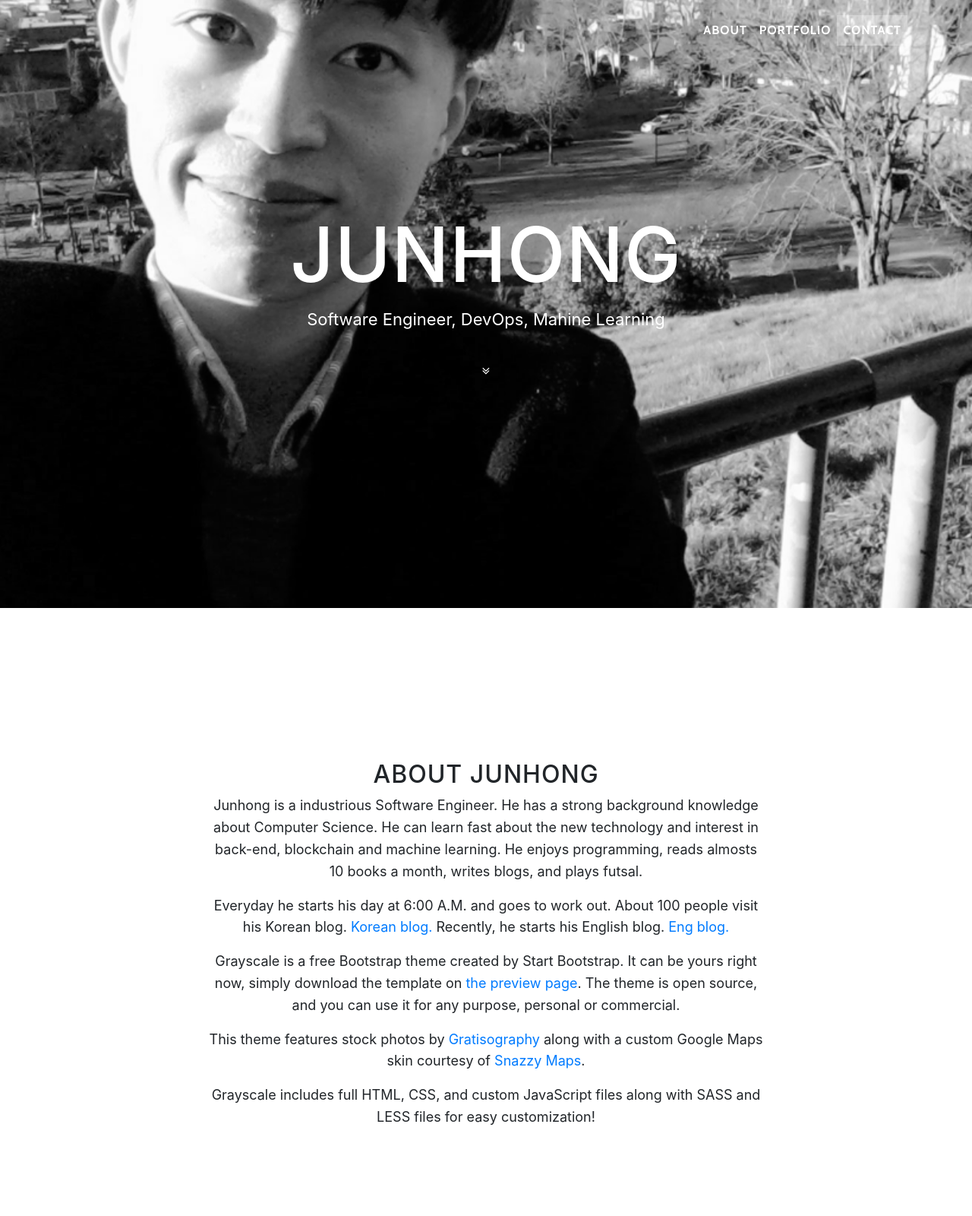
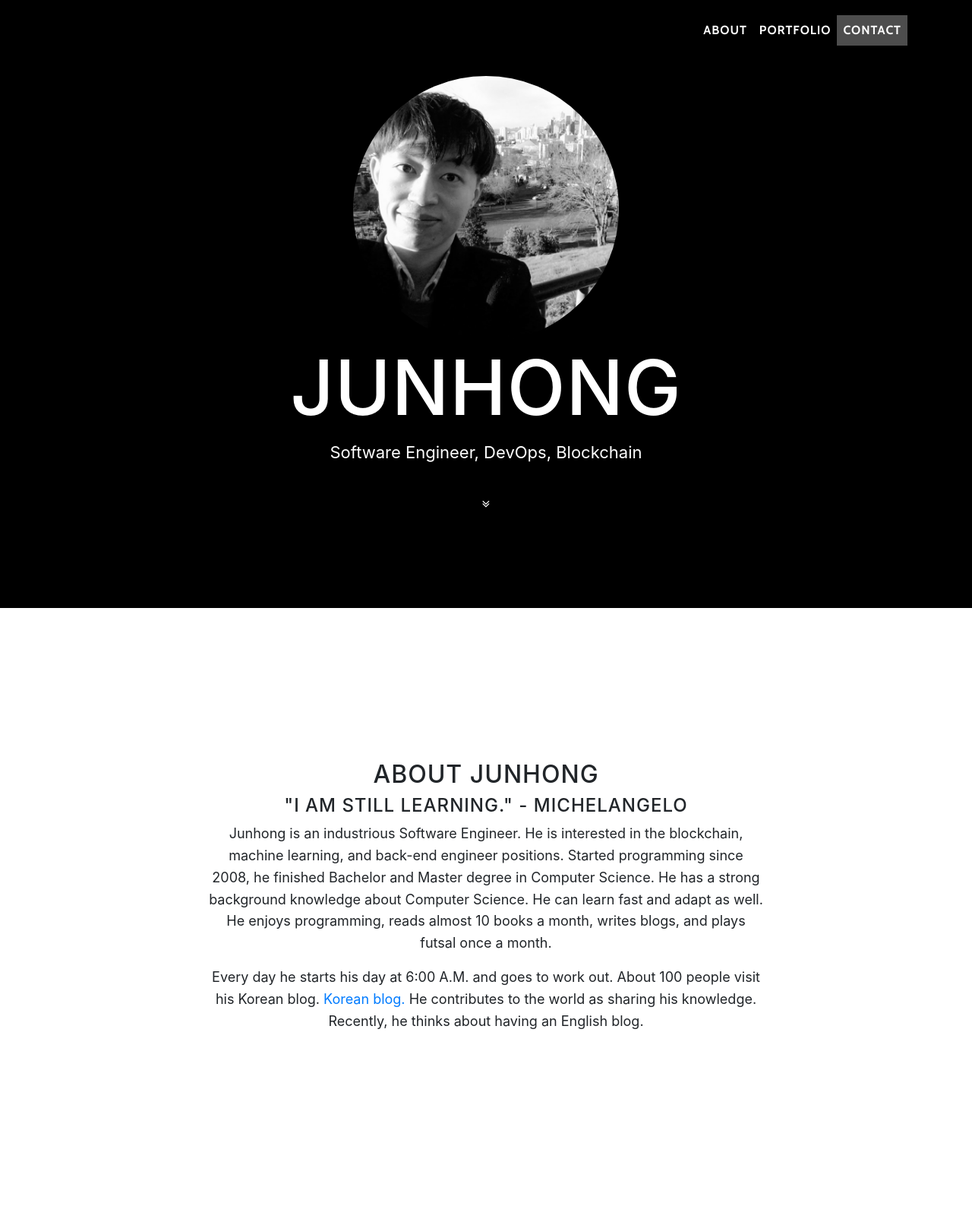
Before and after one commit to devjunhong/eng_intro, a website with bundled scripts: page index.html in a window 1280 px wide. Shown: the top 1600 px of the page at 76% size. Built offline with nearby package versions, Linux system fonts and the light colour scheme; files whose address does not match are found by name.

Commit message:
polish everything

```diff
--- a/css/grayscale.css
+++ b/css/grayscale.css
@@ -124,7 +124,6 @@ a:focus, a:hover {
   padding: 200px 0;
   text-align: center;
   color: white;
-  background: url("../img/night_programming.gif") no-repeat bottom center scroll;
   background-color: black;
   -webkit-background-size: cover;
   -moz-background-size: cover;
@@ -145,6 +144,14 @@ a:focus, a:hover {
   font-size: 18px;
 }
 
+#circle {
+    background: url("../img/seattle.jpg") no-repeat bottom center scroll;
+    background-size: cover;
+    width: 250px;
+    height: 250px;
+    border-radius: 50%;
+}
+
 @media (min-width: 768px) {
   .masthead {
     height: 100%;
@@ -155,6 +162,11 @@ a:focus, a:hover {
   }
   .masthead .intro-body .intro-text {
     font-size: 22px;
+  }
+  #circle{
+    width: 350px;
+    height: 350px;
+    border-radius: 50%;
   }
 }
 
@@ -182,16 +194,6 @@ a:focus, a:hover {
 .content-section {
   padding-top: 150px;
   padding-bottom: 150px;
-}
-
-.portfolio-section {
-  color: white;
-  background: url("../img/programming_orig.png") no-repeat center center scroll;
-  background-color: black;
-  -webkit-background-size: cover;
-  -moz-background-size: cover;
-  -o-background-size: cover;
-  background-size: cover;
 }
 
 #map {
@@ -306,7 +308,7 @@ img::-moz-selection {
 .curtain__panel{
   display: flex;
   align-items: center;
-  background: url("../img/programming.png") no-repeat center center scroll;
+  background: url("../img/programming.jpg") no-repeat center center scroll;
   background-color: black;
   -webkit-background-size: cover;
   -moz-background-size: cover;
--- a/index.html
+++ b/index.html
@@ -21,7 +21,6 @@
 
     <!-- Custom styles for this template -->
     <link href="css/grayscale.min.css" rel="stylesheet">
-
   </head>
 
   <body id="page-top">
@@ -54,10 +53,12 @@
     <header class="masthead">
       <div class="intro-body">
         <div class="container">
+          <!-- Add my picture within a circle -->
+          <div class="row mx-auto" id="circle"></div>
           <div class="row">
             <div class="col-lg-8 mx-auto">
               <h1 class="brand-heading">Junhong</h1>
-              <p class="intro-text">Software Engineer, DevOps, Mahine Learning</p>
+              <p class="intro-text">Software Engineer, DevOps, Blockchain</p>
               <a href="#about" class="btn btn-circle js-scroll-trigger">
                 <i class="fa fa-angle-double-down animated"></i>
               </a>
@@ -73,18 +74,10 @@
         <div class="row">
           <div class="col-lg-8 mx-auto">
             <h2>About Junhong</h2>
-            <p>Junhong is a industrious Software Engineer. He has a strong background knowledge about Computer Science. He can learn fast about the new technology and interest in back-end, blockchain and machine learning. He enjoys programming, reads almosts 10 books a month, writes blogs, and plays futsal. </p>
+            <h4>"I am Still Learning." - Michelangelo</h4>
+            <p>Junhong is an industrious Software Engineer. He is interested in the blockchain, machine learning, and back-end engineer positions. Started programming since 2008, he finished Bachelor and Master degree in Computer Science. He has a strong background knowledge about Computer Science. He can learn fast and adapt as well. He enjoys programming, reads almost 10 books a month, writes blogs, and plays futsal once a month. </p>
 
-            <p>Everyday he starts his day at 6:00 A.M. and goes to work out. About 100 people visit his Korean blog. <a href="http://blog.naver.com/ddduuu12">Korean blog.</a> Recently, he starts his English blog. <a href="http://hayeol.tistory.com/">Eng blog.</a></p>
-
-            <p>
-               Grayscale is a free Bootstrap theme created by Start Bootstrap. It can be yours right now, simply download the template on
-              <a href="http://startbootstrap.com/template-overviews/grayscale/">the preview page</a>. The theme is open source, and you can use it for any purpose, personal or commercial.</p>
-            <p>This theme features stock photos by
-              <a href="http://gratisography.com/">Gratisography</a>
-              along with a custom Google Maps skin courtesy of
-              <a href="http://snazzymaps.com/">Snazzy Maps</a>.</p>
-            <p>Grayscale includes full HTML, CSS, and custom JavaScript files along with SASS and LESS files for easy customization!</p>
+            <p>Every day he starts his day at 6:00 A.M. and goes to work out. About 100 people visit his Korean blog. <a href="http://blog.naver.com/ddduuu12">Korean blog.</a> He contributes to the world as sharing his knowledge. Recently, he thinks about having an English blog.</p>
           </div>
         </div>
       </div>
```
Also changed, not shown: css/grayscale.min.css, img/bg_3_gray.png (deleted), img/programming_orig.png (deleted), img/seattle.jpg (added), 1 other file.
